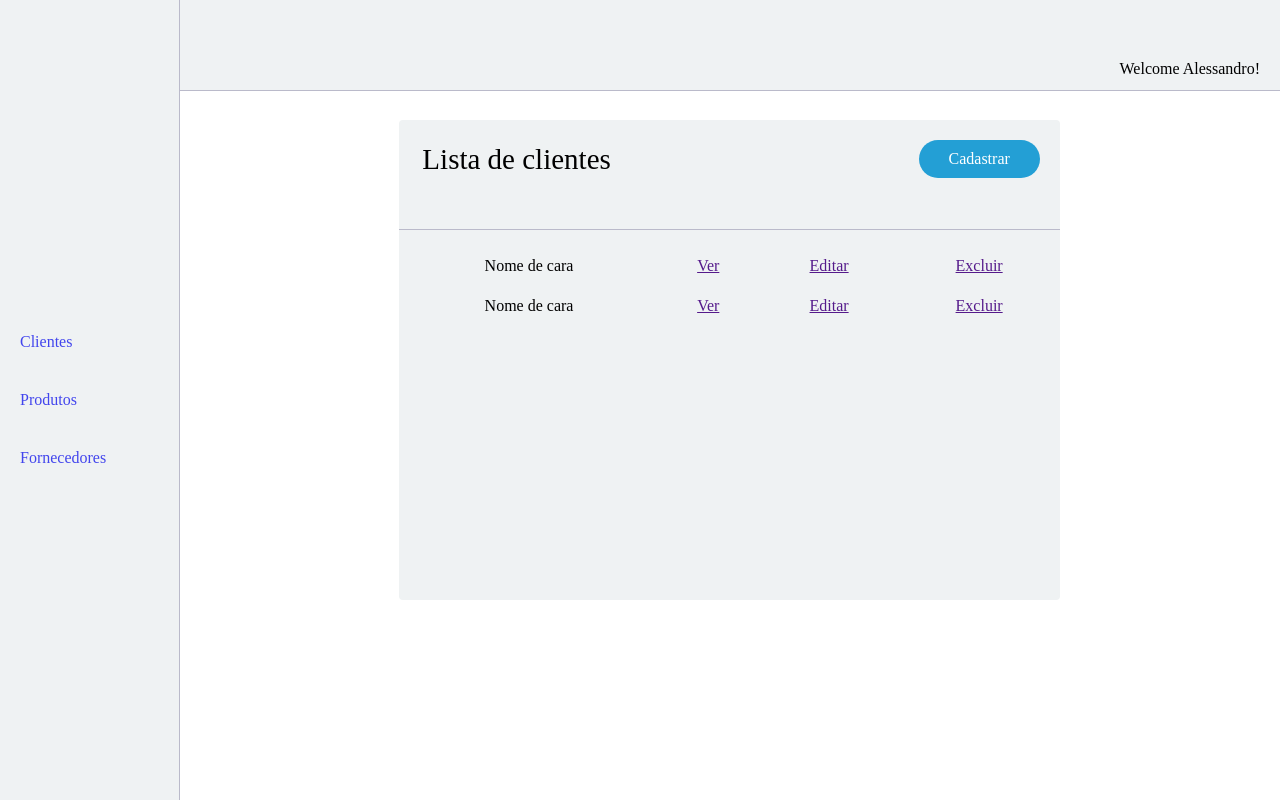
After one commit to Alessandro018/pcsltv, a PHP site: page /app/php/view/list_users.php in a window 1280 px wide. The commit adds this page. Run offline with PHP 8.4, Linux system fonts and the light colour scheme.

Commit message:
Tela de listagem de clientes

```diff
--- a/app/css/style.css
+++ b/app/css/style.css
@@ -46,6 +46,9 @@ div.content {
 	float: right;
 	right: 0;
 }
+div.login form label {
+	margin: 19px 0 5px 0 ;
+}
 div.login form {
 	background-color: #EFF2F3;
 	width: 390px;
@@ -69,6 +72,50 @@ div.main form.cad-cli {
 	height: 100%;
 	margin: auto;
 }
+div.list-users {
+	margin: 30px auto 0;
+	width: 60%;
+	border-radius: 4px;
+	background-color: #EFF2F3;
+	text-align: center;
+	height: 480px;
+	max-height: 480px;
+	overflow-y: scroll;
+}
+div.list-users button {
+	margin: 15px;
+	float: right;
+}
+div.list-users table {
+	margin: 30px auto;
+	width: 100%;
+	padding-top: 15px;
+	border-top: #babaca solid 1px;
+}
+div.row a {
+	float: right;
+	right: 0;
+	padding: 10px 30px;
+	background-color: #239FD5;
+	margin: 20px;
+	color: white;
+	border-radius: 19px;
+	cursor: pointer;
+}
+div.row a:hover {
+	background-color: rgb(105, 171, 233);
+}
+
+div.list-users div.row label {
+	float: left;
+	left: 0;
+	font-size: 29px;
+	padding: 23px;
+}
+td {
+	padding: 10px;
+}
+
 form  label {
 	display: inline-block;
 }
--- /dev/null
+++ b/app/php/view/list_users.php
@@ -0,0 +1,41 @@
+<!DOCTYPE html>
+<html lang="en">
+<head>
+	<meta charset="UTF-8">
+</head>
+<body>
+	<div class="container">
+		<div class="sidenav">
+			<a href="">Clientes</a>
+			<a href="">Produtos</a>
+			<a href="">Fornecedores</a>
+		</div>
+		<div class="status">
+			<label for="">Welcome Alessandro!</label>
+		</div>
+		<div class="content">
+			<div class="list-users">
+				<div class="row">
+					<label>Lista de clientes</label>
+					<a>Cadastrar</a>
+				</div>
+				<table>
+					<tr>
+						<td>Nome de cara</td>
+						<td><a href="">Ver</a></td>
+						<td><a href="">Editar</a></td>
+						<td><a href="">Excluir</a></td>
+					</tr>
+					<tr>
+						<td>Nome de cara</td>
+						<td><a href="">Ver</a></td>
+						<td><a href="">Editar</a></td>
+						<td><a href="">Excluir</a></td>
+					</tr>
+				</table>
+			</div>
+		</div>
+	</div>
+	<link rel="stylesheet" href="../../css/style.css"/>
+</body>
+</html>
```
Also changed, not shown: app/php/view/layout.php (deleted, +0 -19 lines).
